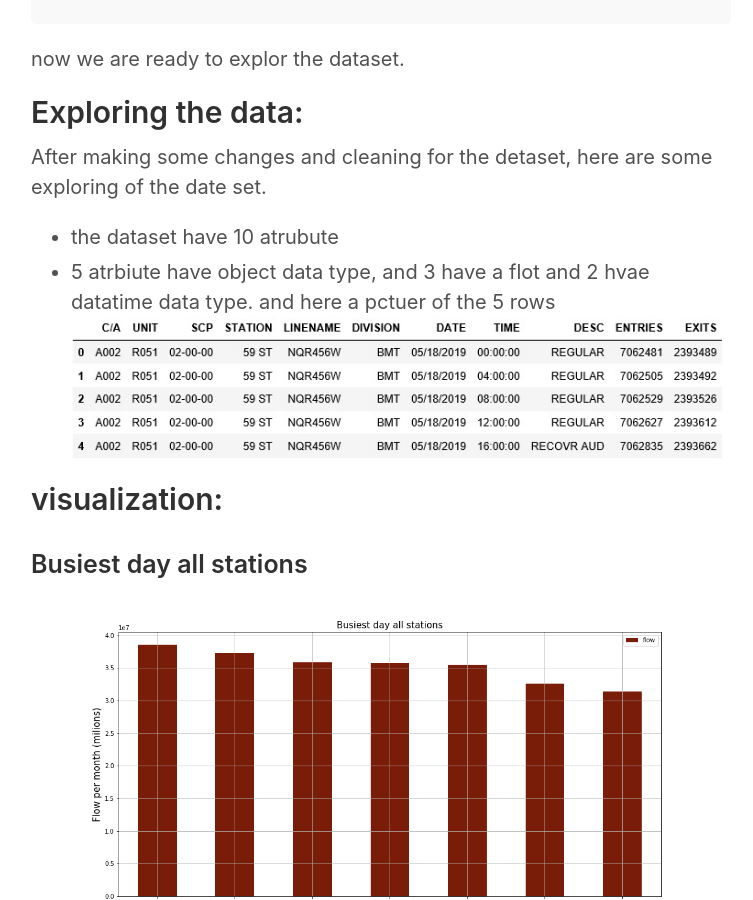
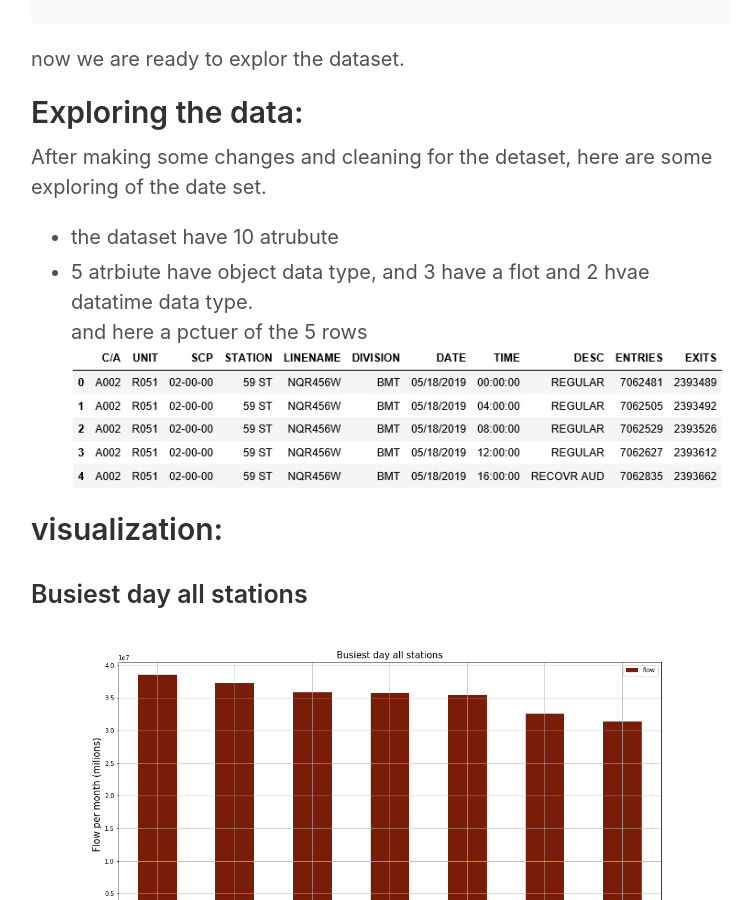
Before and after one commit to aiman-alghamdi/aiman2019.github.io, a Jekyll site: the page built from _posts/2019-9-7-aiman.md, in a window 1280 px wide and 900 px high, scrolled down 2278 px. Shown: the whole window, without its empty margins (259-1012 px from the left). Built offline with Jekyll 4.4.1, drawn with Linux system fonts in a browser that asks for light colours.

````diff
--- a/_posts/2019-9-7-aiman.md
+++ b/_posts/2019-9-7-aiman.md
@@ -23,7 +23,7 @@ After collecting the data we started to understand the data to gain the necessar
 * ### data analysis:
 At this step we cleaned the data and then analyzed it to find the busiest stations in terms of total flow (number of entries + number of exits). And we also found the busiest times at these stations
 ## cleaning:
-Before we start any data science project, we should clean the dataset and make sure the data are ready to analyse.<be/>
+Before we start any data science project, we should clean the dataset and make sure the data are ready to analyse.<br/>
 here is the code for cleaning the dataset:
 
 ```python
@@ -56,7 +56,7 @@ now we are ready to explor the dataset.
  After making some changes and cleaning for the detaset, here are some exploring of the date set.
 
 * the dataset have 10 atrubute
-* 5 atrbiute have object data type, and 3 have a flot and 2 hvae datatime data type.
+* 5 atrbiute have object data type, and 3 have a flot and 2 hvae datatime data type.<br/>
 and here a pctuer of the 5 rows
 ![Image2]({{site.url}}/images/pro2.jpg)
 
@@ -99,7 +99,7 @@ there is many unit in each stations,this the top 5 units on the top station (34
 ## Result
 
 After anlayiing our dataset, our recommendation to the clint is:
-* devide the worker in the top station, as shown in the graph
+* devide the worker in the top station, as shown in the graph <br/>
 ![Image8]({{site.url}}/images/pro4.jpg)
 * we recommend these stations:
     * 34 ST-PENN STA,
````
